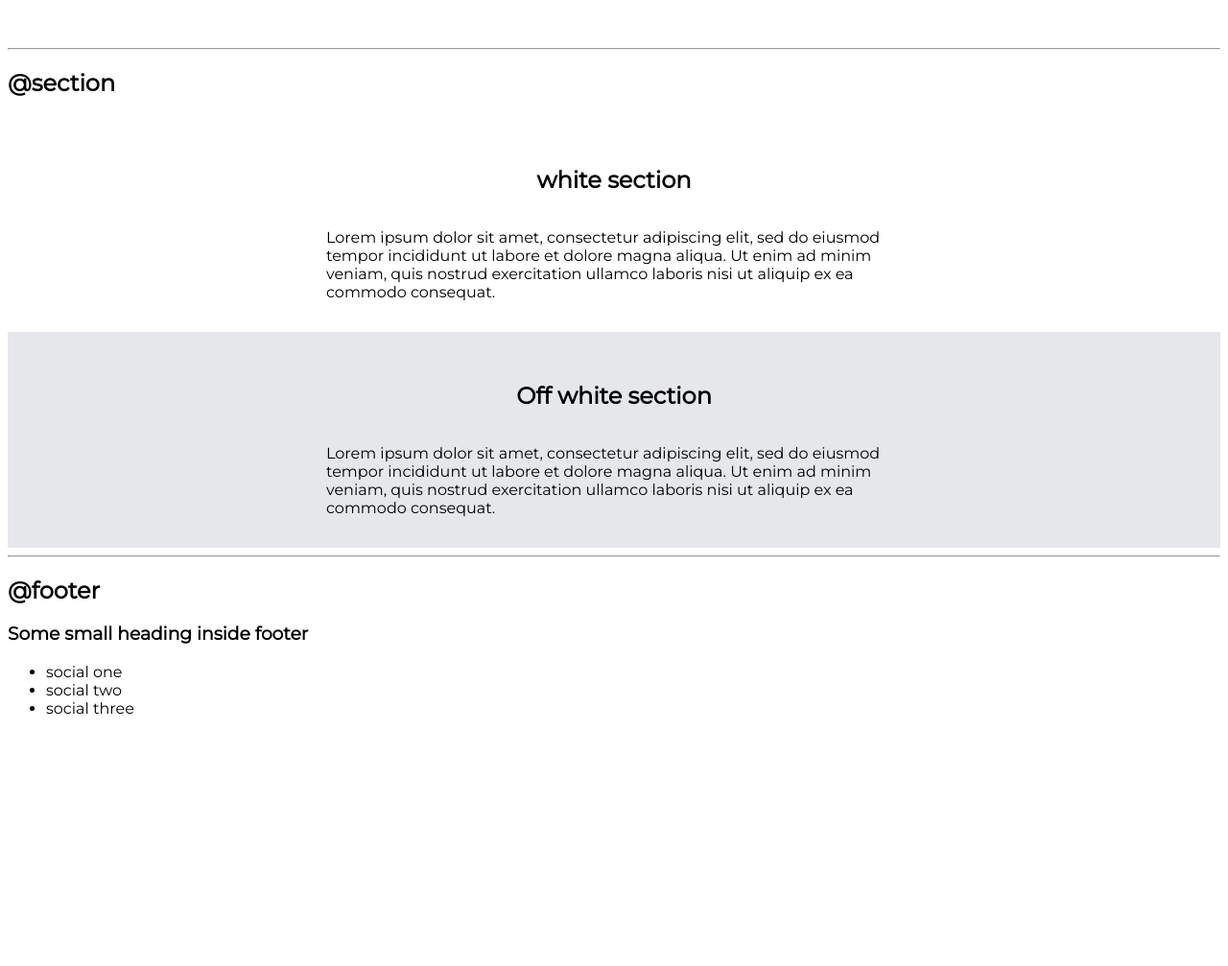
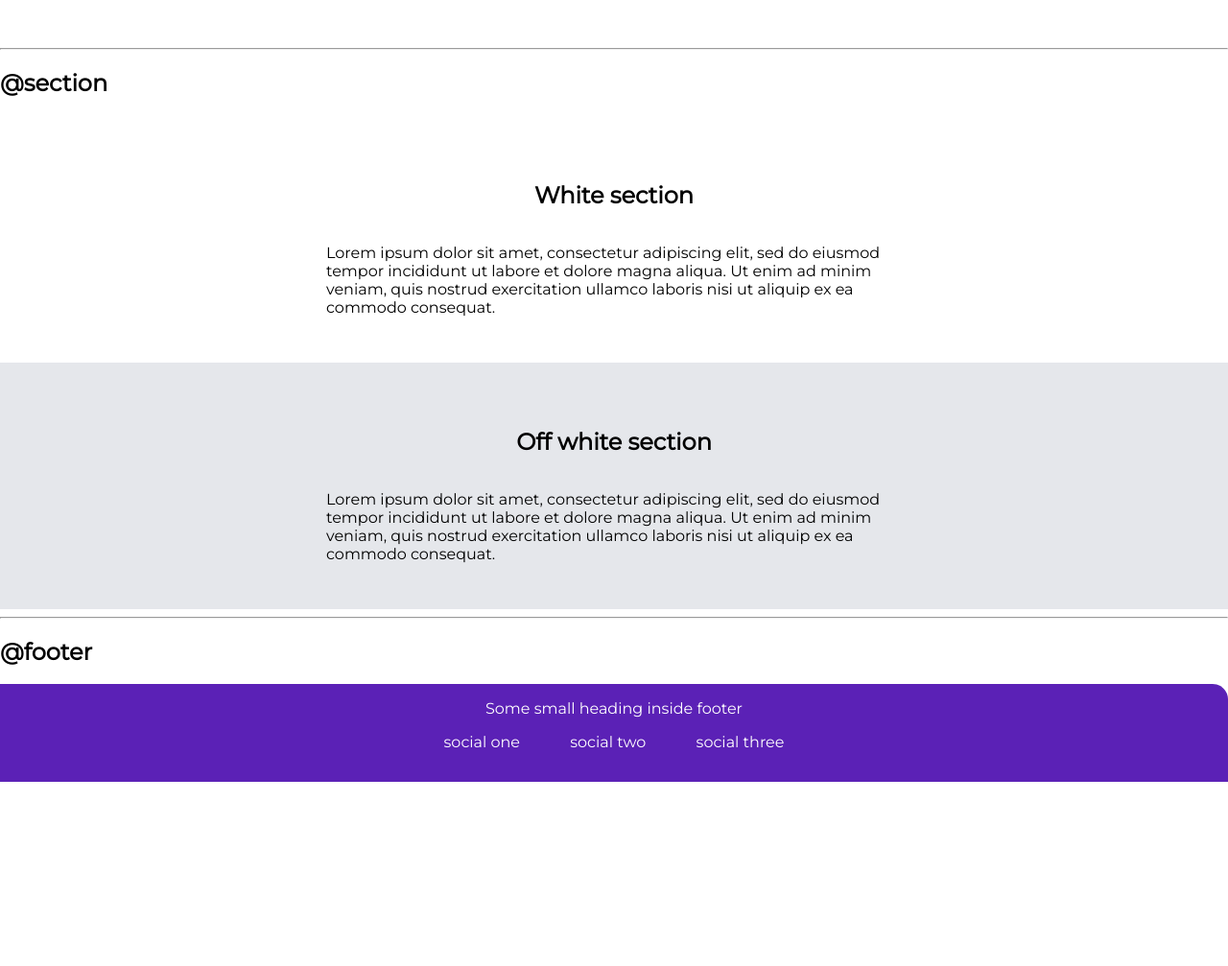
Before and after one commit to ShreyashMahajan/making-html-app-live, a plain HTML site: page index.html in a window 1280 px wide. Shown: the part 1660-2667 px from the top of the page at 96% size. After the commit the page ends 2475 px from the top, so only its background shows below. Drawn offline with Linux system fonts and the light colour scheme.

Commit message:
feat : css added

```diff
--- a/index.html
+++ b/index.html
@@ -95,7 +95,7 @@
 
 <section class="section">
     <div class="container container-center">
-    <h1>white section</h1>
+    <h1>White section</h1>
     <p>Lorem ipsum dolor sit amet, consectetur adipiscing elit, sed do eiusmod tempor incididunt ut labore et dolore magna aliqua. Ut enim ad minim veniam, quis nostrud exercitation ullamco laboris nisi ut aliquip ex ea commodo consequat.</p>
     </div>
 </section>
@@ -110,13 +110,13 @@
 
         <hr>
         <h2>@footer</h2>
-        <footer>
-            <h3>Some small heading inside footer</h3>
+        <footer class="footer">
+          <div>Some small heading inside footer</div>
 
-            <ul>
-                <li>social one</li>
-                <li>social two</li>
-                <li>social three</li>
+            <ul class="list-non-bullet">
+                <li class="list-item-inline">  <a class="link" href="/">social one</a></li>
+                <li class="list-item-inline">  <a class="link" href="/">social two</a></li>
+                <li class="list-item-inline">  <a class="link" href="/">social three</a></li>
             </ul>
         </footer>
 
@@ -136,9 +136,7 @@
 
 
 
-<div style="height: 30vh;">
 
-</div>
 
 </body>
 </html>
--- a/style.css
+++ b/style.css
@@ -6,6 +6,7 @@
 }
 body {
     font-family: 'Montserrat', sans-serif;
+    margin: 0px;
 }
 
 .container {
@@ -21,7 +22,8 @@ body {
 
 .link {
     text-decoration:none;
-    padding : 0.5rem 0rem;
+    padding : 0.5rem 0.5rem;
+
 }
 
 .link-primary {
@@ -98,7 +100,7 @@ body {
 /* section */
 
 section {
-    padding: 1rem;
+    padding: 2rem;
 }
 
 section h1 {
@@ -109,3 +111,19 @@ section h1 {
 .ow {
     background-color: var(--off-white);
 }
+
+.footer {
+    background-color: var(--primary-color);
+    padding: 1rem;
+    color: white;
+    text-align: center;
+    border-top-right-radius: 1rem;
+}
+
+.footer .link {
+    color:white;
+}
+
+footer ul {
+    padding-inline-start: 0px;
+}
```
